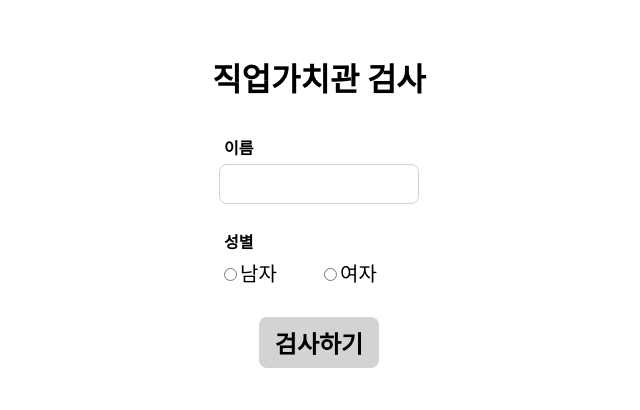
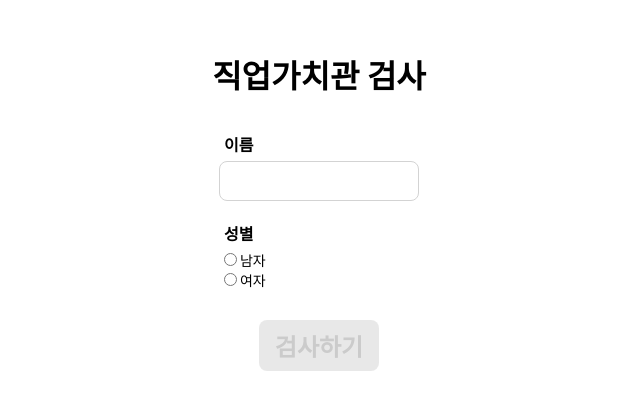
Before and after one commit to nannahy/job-value-test, a React (Create React App) app: page /start in a window 1280 px wide. Shown: the part 200-610 px from the top of the page, without its empty margins (321-961 px from the left). Built offline with nearby package versions, Linux system fonts and the light colour scheme.

Commit message:
start 코드 정리

```diff
--- a/src/SetPages.js
+++ b/src/SetPages.js
@@ -10,19 +10,6 @@ import TestExample from "./TestExample";
 import Test from "./Test";
 import TestFinished from "./TestFinished";
 import Result from "./Result";
-
-const NotFoundPage = () => {
-  const history = useHistory();
-
-  return (
-    <div>
-      <h1>페이지를 찾을 수 없습니다</h1>
-      <button type="submit" onClick={() => history.push("/start")}>
-        시작 화면으로 가기
-      </button>
-    </div>
-  );
-};
 
 const SetPages = () => {
   return (
@@ -53,3 +40,16 @@ const SetPages = () => {
 };
 
 export default SetPages;
+
+const NotFoundPage = () => {
+  const history = useHistory();
+
+  return (
+    <div>
+      <h1>페이지를 찾을 수 없습니다</h1>
+      <button type="submit" onClick={() => history.push("/start")}>
+        시작 화면으로 가기
+      </button>
+    </div>
+  );
+};
--- a/src/Start.js
+++ b/src/Start.js
@@ -1,62 +1,39 @@
-/* eslint-disable jsx-a11y/label-has-associated-control */
-/* eslint-disable no-unused-vars */
+/* eslint-disable no-unused-expressions */
 import { useState } from "react";
 import { useHistory } from "react-router-dom";
-import { useDispatch, useSelector } from "react-redux";
+import { useDispatch } from "react-redux";
 import { BasicContainer, InfoContainer, Input, Button } from "./components";
 import { setGender, setName } from "./redux/action";
 
 const Start = () => {
   const [userName, setUserName] = useState("");
   const [userGender, setUserGender] = useState("");
+  const userInfo = { userName, userGender };
 
   const history = useHistory();
   const dispatch = useDispatch();
-  const name = useSelector((state) => state.name);
-  const gender = useSelector((state) => state.gender);
+
+  const setUserInfo = userData => {
+    userData.type === "text"
+      ? setUserName(userData.value)
+      : setUserGender(userData.value);
+  };
+
+  const setNameGender = userInfo => {
+    dispatch(setName(userInfo.name));
+    dispatch(setGender(userInfo.gender));
+  };
 
   const handleSubmit = () => {
-    dispatch(setName(userName));
-    dispatch(setGender(userGender));
+    setNameGender(userInfo);
     history.push("/test-example");
   };
 
   return (
     <BasicContainer>
       <h1>직업가치관 검사</h1>
-      <InfoContainer>
-        <p>이름</p>
-        <Input
-          type="text"
-          value={userName}
-          onChange={(e) => setUserName(e.target.value)}
-        />
-      </InfoContainer>
-      <InfoContainer>
-        <p>성별</p>
-        <label>
-          <input
-            type="radio"
-            name="gender"
-            value="male"
-            onClick={(e) => setUserGender(e.target.value)}
-          />
-          남자
-        </label>
-        <label>
-          <input
-            type="radio"
-            name="gender"
-            value="female"
-            onClick={(e) => setUserGender(e.target.value)}
-          />
-          여자
-        </label>
-      </InfoContainer>
-      <Button
-        // disabled={!userName || !userGender}
-        onClick={handleSubmit}
-      >
+      <UserInfoBox userInfo={userInfo} setUserInfo={setUserInfo} />
+      <Button disabled={!userName || !userGender} onClick={handleSubmit}>
         검사하기
       </Button>
     </BasicContainer>
@@ -64,3 +41,43 @@ const Start = () => {
 };
 
 export default Start;
+
+const UserInfoBox = ({ userInfo, setUserInfo }) => {
+  const handleChange = e => {
+    const userData = { type: e.target.type, value: e.target.value };
+    return setUserInfo(userData);
+  };
+
+  return (
+    <div>
+      <InfoContainer>
+        <p>이름</p>
+        <Name name={userInfo.name} handleChange={handleChange} />
+      </InfoContainer>
+      <InfoContainer>
+        <p>성별</p>
+        <Gender gender="male" handleChange={handleChange} />
+        <Gender gender="female" handleChange={handleChange} />
+      </InfoContainer>
+    </div>
+  );
+};
+
+const Name = ({ name, handleChange }) => {
+  return <Input type="text" value={name} onChange={e => handleChange(e)} />;
+};
+
+const Gender = ({ gender, handleChange }) => {
+  const genders = { male: "남자", female: "여자" };
+  return (
+    <div>
+      <input
+        type="radio"
+        name="gender"
+        value={gender}
+        onClick={e => handleChange(e)}
+      />
+      {genders[gender]}
+    </div>
+  );
+};
--- a/src/TestFinished.js
+++ b/src/TestFinished.js
@@ -8,9 +8,9 @@ import { BasicContainer, Button } from "./components";
 
 const TestFinished = () => {
   const history = useHistory();
-  const name = useSelector((state) => state.name);
-  const gender = useSelector((state) => state.gender);
-  const answer = useSelector((state) => state.answer);
+  const name = useSelector(state => state.name);
+  const gender = useSelector(state => state.gender);
+  const answer = useSelector(state => state.answer);
 
   const answerString = Object.values(answer).join(" ");
   const timeStamp = new Date().getTime();
--- a/src/redux/action.js
+++ b/src/redux/action.js
@@ -1,14 +1,14 @@
-export const setName = (name) => ({
+export const setName = name => ({
   type: "SET_NAME",
   name,
 });
 
-export const setGender = (gender) => ({
+export const setGender = gender => ({
   type: "SET_GENDER",
   gender,
 });
 
-export const addAnswer = (answer) => ({
+export const addAnswer = answer => ({
   type: "ADD_ANSWER",
   answer,
 });
--- a/src/reportWebVitals.js
+++ b/src/reportWebVitals.js
@@ -1,4 +1,4 @@
-const reportWebVitals = (onPerfEntry) => {
+const reportWebVitals = onPerfEntry => {
   if (onPerfEntry && onPerfEntry instanceof Function) {
     import("web-vitals").then(({ getCLS, getFID, getFCP, getLCP, getTTFB }) => {
       getCLS(onPerfEntry);
```
Also changed, not shown: src/Test.js (+6 -7 lines), src/components.js (+5 -5 lines), .eslintrc.json, 1 other file (tests, documents, lock files or other folders).
